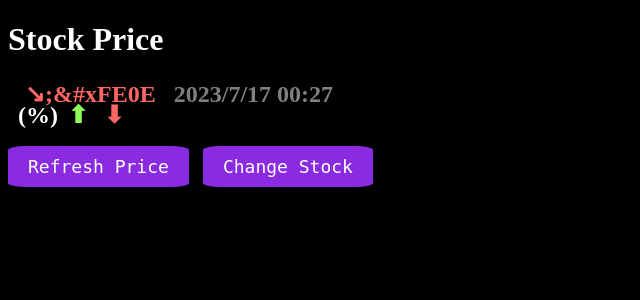
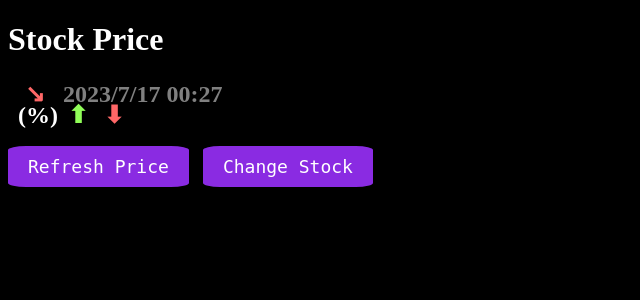
Before and after one commit to jared-levitt/stock-checker, a Flask app: template templates/stock_price.html in a window 1280 px wide. Shown: the top 300 px of the page, without its empty margins (0-640 px from the left). Run offline with Flask 3, Linux system fonts and the light colour scheme; the template is opened without the code that fills it, so the values that code supplies are empty.

Commit message:
Update stock_price.html

```diff
--- a/templates/stock_price.html
+++ b/templates/stock_price.html
@@ -54,13 +54,13 @@
         }
 
         .arrow-up-right:before {
-            content: '\2197;&#xFE0E';
+            content: '\2197';
             color: #90fd58;
             margin-left: 5px;
         }
 
         .arrow-down-right:before {
-            content: '\2198;&#xFE0E';
+            content: '\2198';
             color: #ff6767;
             margin-left: 5px;
         }
```
